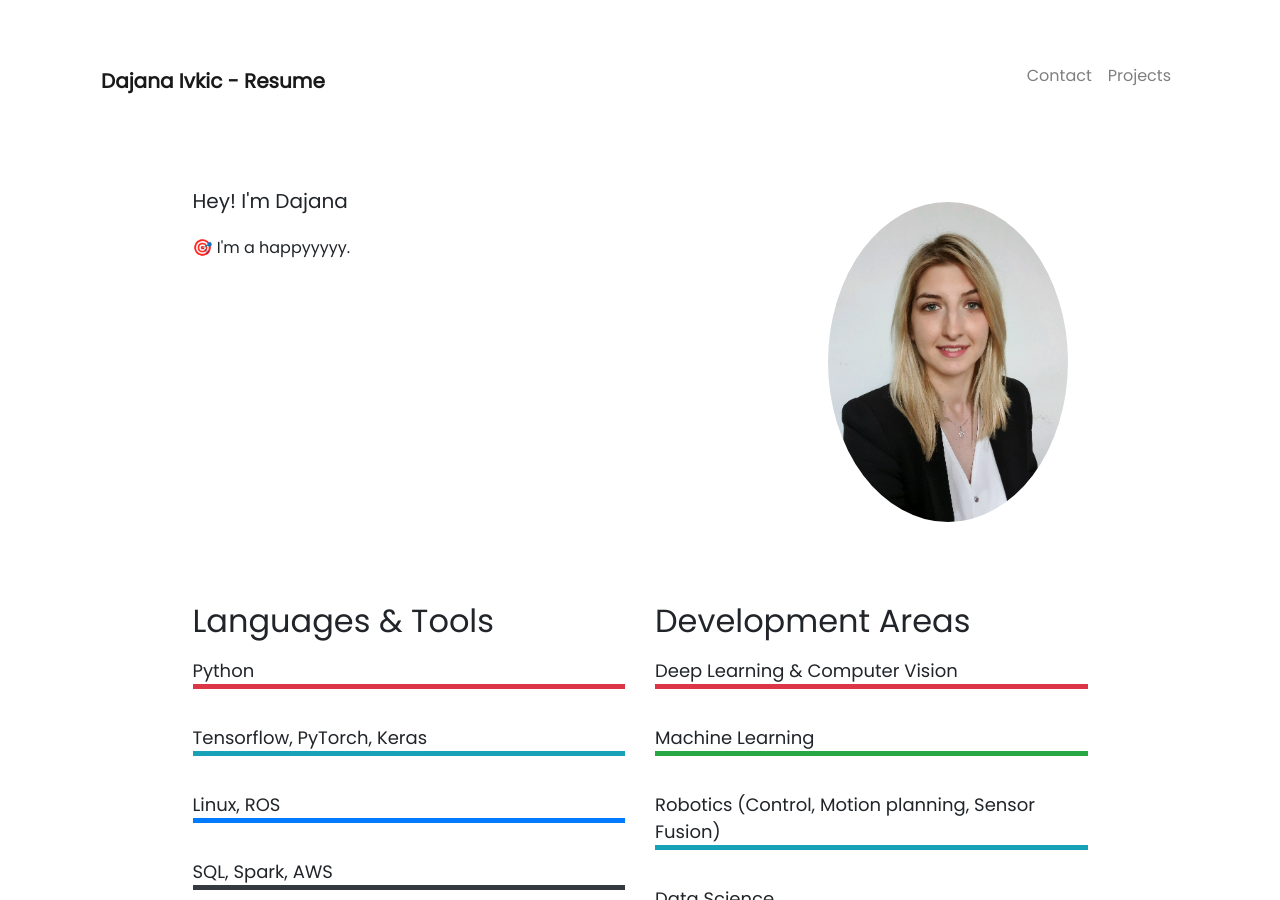
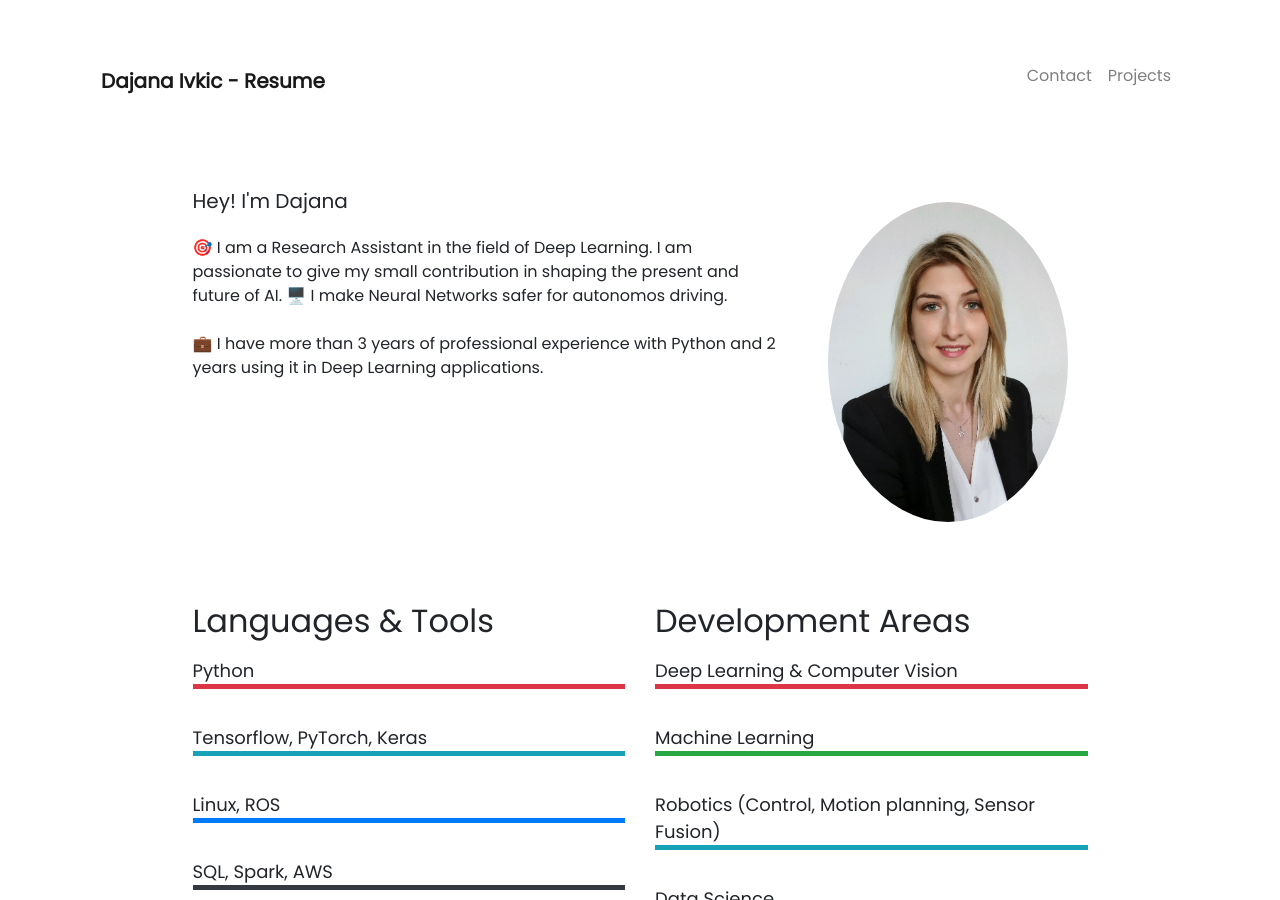
Before and after one commit to idajana/idajana.github.io, a Jekyll site: the page built from index.html, in a window 1280 px wide and 900 px high. Built offline with Jekyll 4.4.1, drawn with Linux system fonts in a browser that asks for light colours; nearby versions of some CDN libraries; comment, search, counter and statistics services are not loaded.

Commit message:
Update index.html

```diff
--- a/index.html
+++ b/index.html
@@ -10,7 +10,11 @@ weight: 1
     <div class="col-md-8">
     <div class="lead" style="padding-bottom: 1em">Hey! I'm Dajana</div>
 
-    🎯 I'm a happyyyyy.</br></br>
+    🎯 I am a Research Assistant in the field of Deep Learning. I am passionate to give my small contribution in shaping the present and future of AI.
+
+    🖥️ I make Neural Networks safer for autonomos driving.</br></br>
+
+    💼 I have more than 3 years of professional experience with Python and 2 years using it in Deep Learning applications.
 
 
     </div>
```
